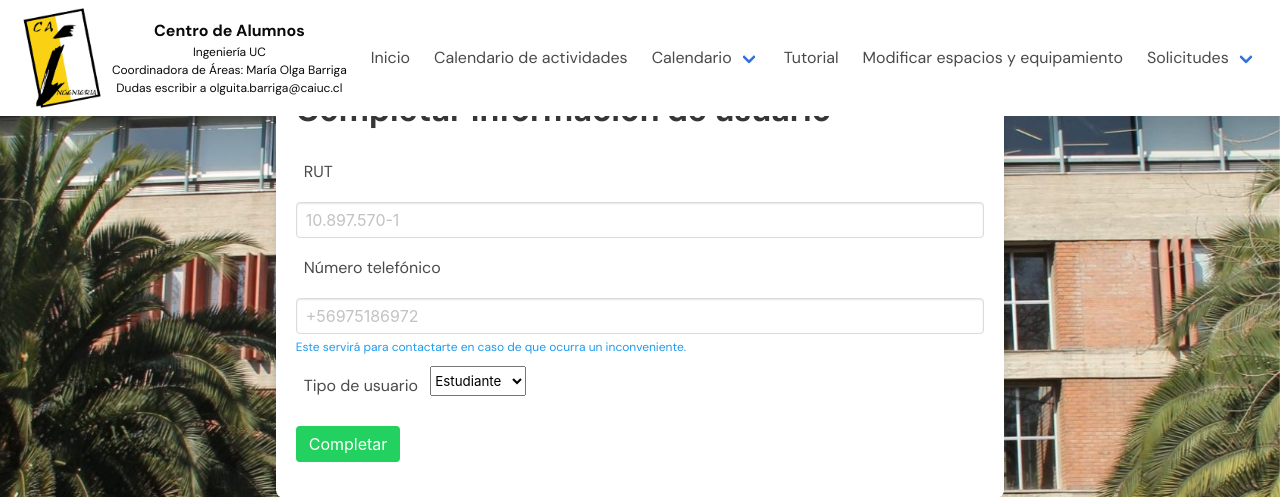
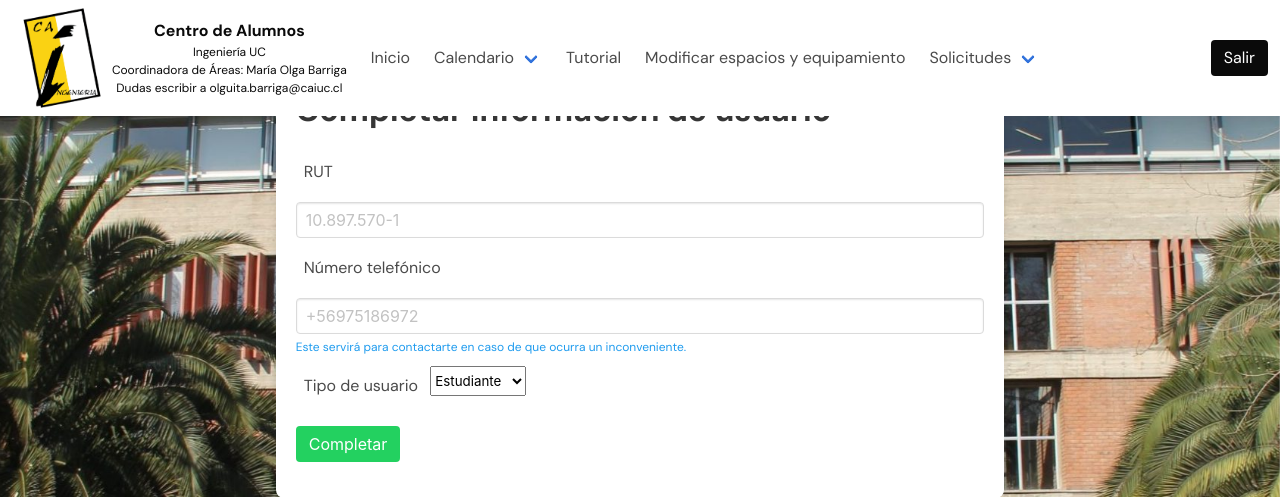
Before and after one commit to caiuc/pagina-solicitudes, a Django app: page /accounts/update/1/ in a window 1280 px wide. Shown: the top 497 px of the page. Run offline with Django 4.2, Linux system fonts and the light colour scheme; the visitor is signed in with stand-in values (Sample User, id 1); data comes from the database, SQL or seed files in the repository; some libraries are stand-ins or nearby versions.

Commit message:
Update base.html

```diff
--- a/templates/base.html
+++ b/templates/base.html
@@ -69,9 +69,6 @@
         <div class="navbar-start">
           <a class="navbar-item" href="{% url 'home' %}">
             Inicio
-          </a>
-          <a class="navbar-item" href="{% url 'calendar' %}">
-              Calendario de actividades
           </a>
           <div class="navbar-item has-dropdown is-hoverable">
               <a class="navbar-link">
```
